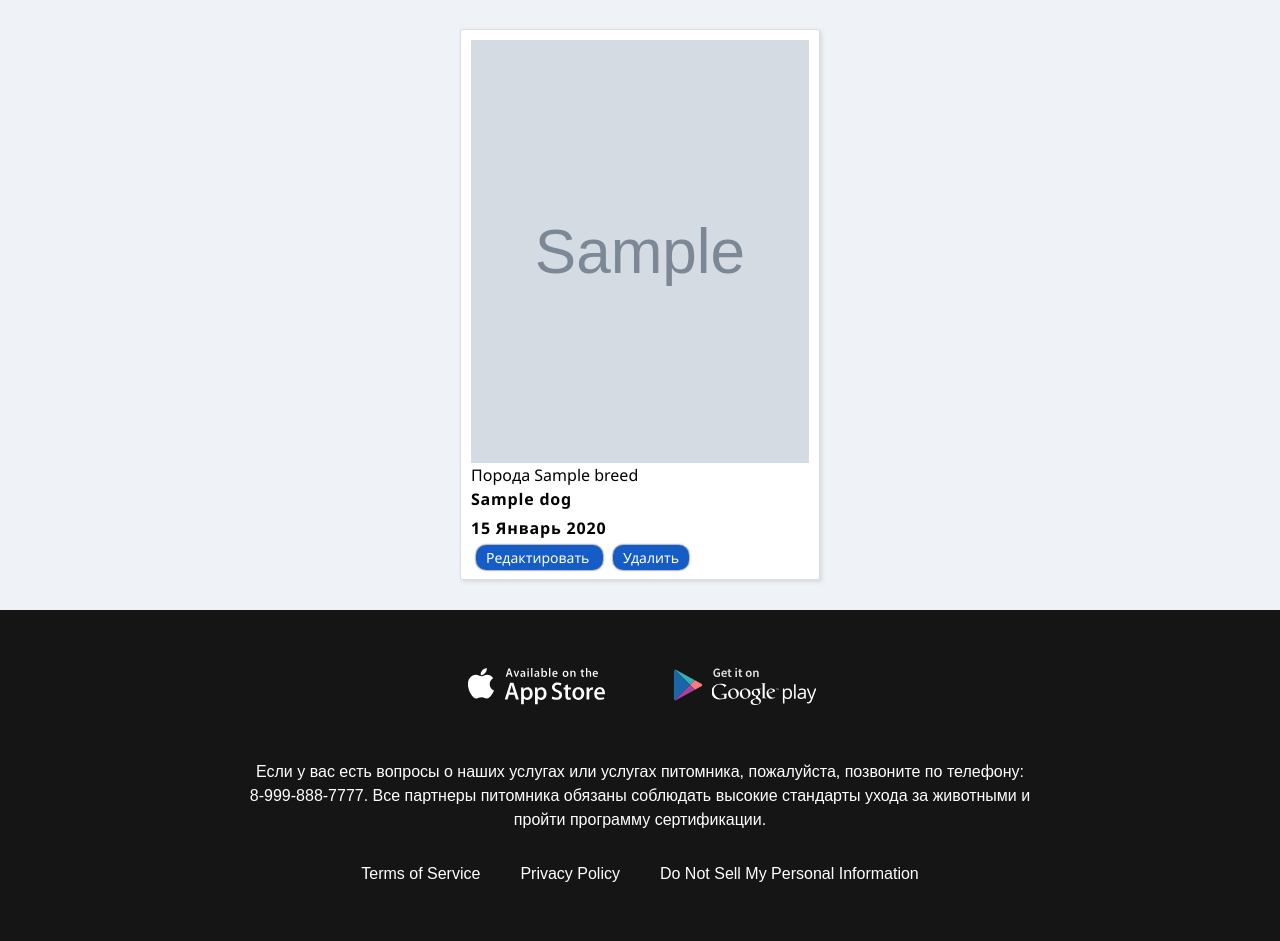
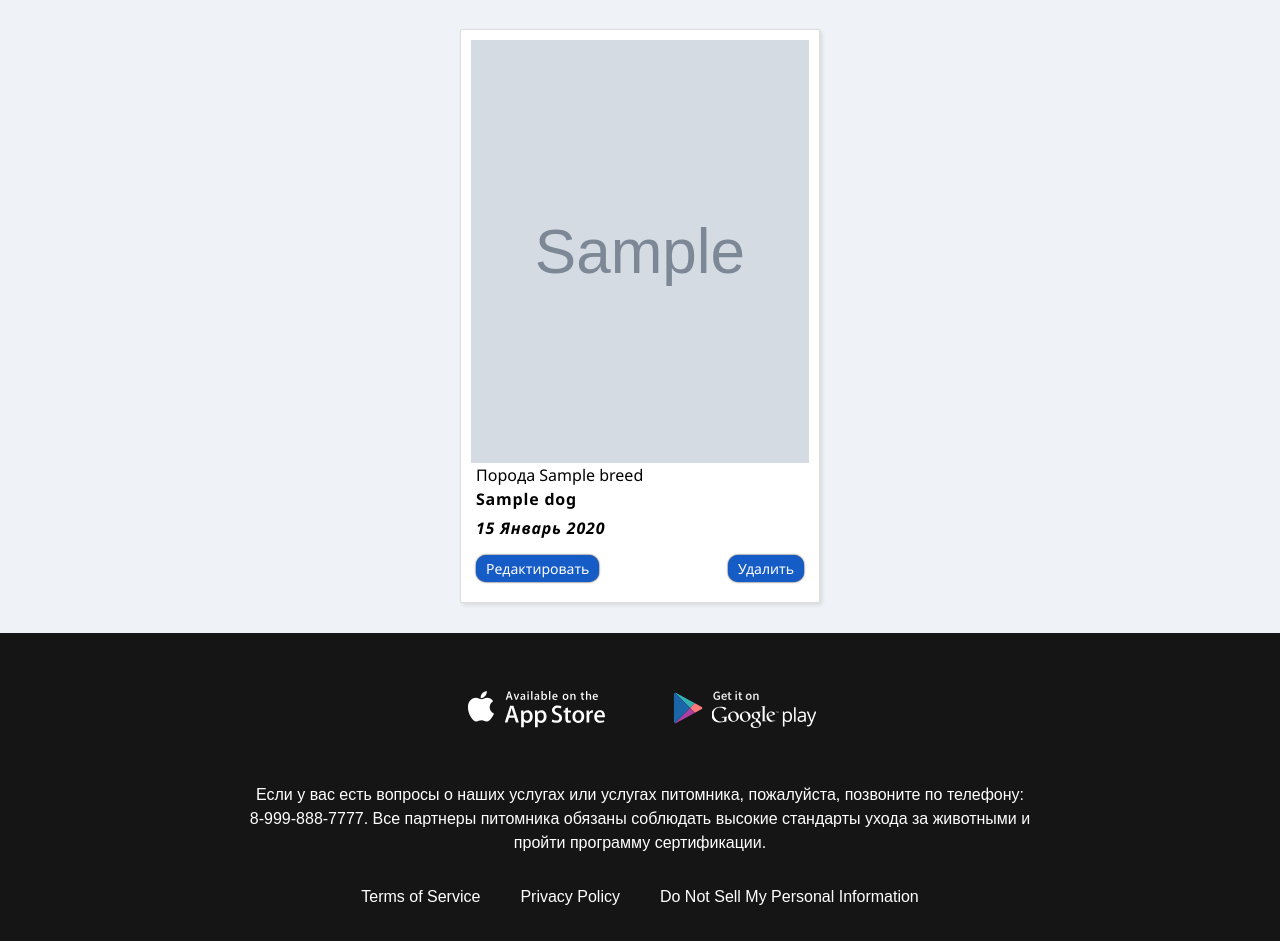
Before and after one commit to COD-e-x/django-kennel-website, a Django app: page /dogs/detail/1/ in a window 1280 px wide. Shown: the part 284-1225 px from the top of the page. Before the commit the page ends 1166 px from the top, so only its background shows below. Run offline with Django 5.2, Linux system fonts and the light colour scheme; tables that the repository leaves empty hold one stand-in row (values such as "Sample post"); grey boxes marked "Sample" are stand-in pictures.

Commit message:
Update styles in dog.css

```diff
--- a/static/css/dogs.css
+++ b/static/css/dogs.css
@@ -39,6 +39,7 @@ a {
 
 a:hover {
     text-decoration: none;
+    cursor: pointer;
 }
 
 nav, footer, header, aside {
@@ -270,8 +271,9 @@ input::-ms-clear {
     object-fit: cover;
 }
 
-.breed--list__description{
+.breed--list__description {
     width: 100%;
+    height: 100%;
     border: 1px solid gray;
     border-radius: 10px;
     padding: 5px;
@@ -288,7 +290,7 @@ input::-ms-clear {
     .breeds--list__item-group {
         flex-direction: column;
         align-items: center;
-        justify-content: center; /* Добавлено для лучшего выравнивания */
+        justify-content: center;
     }
 }
 
@@ -357,7 +359,6 @@ input::-ms-clear {
     width: 30%;
     display: flex;
     flex-wrap: wrap;
-    justify-content: space-between;
     align-items: flex-start;
     border: 1px solid #ddd;
     box-shadow: 2px 2px 4px rgba(0, 0, 0, 0.1);
@@ -367,18 +368,31 @@ input::-ms-clear {
     background-color: #fff;
 }
 
+.dog--detail__item-img {
+    width: 100%;
+    aspect-ratio: 4 / 5;
+    object-fit: cover;
+}
+
+.dog--detail__group-info {
+    margin-left: 5px;
+    width: 100%;
+}
 
 .dog--detail__item-text {
     margin-bottom: 5px;
     letter-spacing: 0.8px;
     font-weight: 600;
-
 }
 
-.dog--detail__item-img {
+.dog--detail__item-birth_date {
+    font-style: italic;
+}
+
+.dog--detail__group-btn {
     width: 100%;
-    aspect-ratio: 4 / 5;
-    object-fit: cover;
+    display: flex;
+    justify-content: space-between;
 }
 
 .dog--detail__item-btn {
@@ -414,6 +428,11 @@ input::-ms-clear {
     margin-bottom: 5px;
 }
 
+
+.custom-file-label {
+    color: #165cc6;
+}
+
 .dog--form__from-group-field input, select, textarea {
     width: 100%;
     padding: 10px;
```
